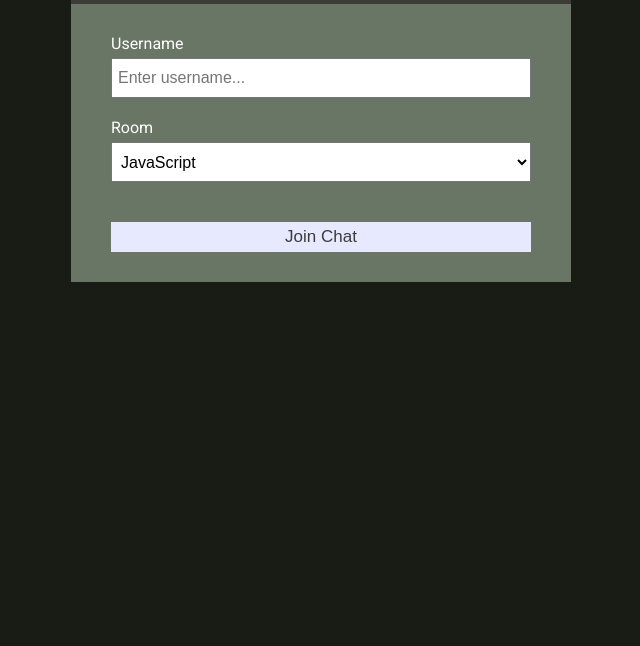
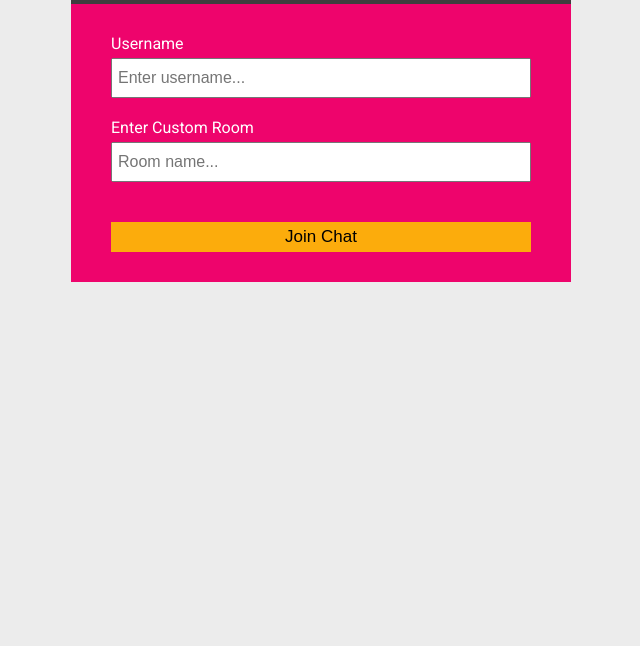
Before and after one commit to venomusblood568/Socket.io, a website: page chat/public/index.html in a window 1280 px wide. Shown: the part 154-800 px from the top of the page, without its empty margins (319-959 px from the left). Drawn offline with Linux system fonts and the light colour scheme.

Commit message:
custom room

```diff
--- a/chat/public/css/style.css
+++ b/chat/public/css/style.css
@@ -1,9 +1,9 @@
 @import url('https://fonts.googleapis.com/css?family=Roboto&display=swap');
 
 :root {
-	--dark-color-a: #3C3D37;
-	--dark-color-b: #697565;
-	--light-color: #e6e9ff;
+	--dark-color-a: #3E3E3E;
+	--dark-color-b: #EE046C;
+	--light-color: #FCAC0C;
 	--success-color: #ECDFCC;
 	--error-color: #d9534f;
 }
@@ -17,7 +17,7 @@
 body {
 	font-family: 'Roboto', sans-serif;
 	font-size: 16px;
-	background: #181C14;
+	background: #ECECEC;
 	margin: 20px;
 }
 
@@ -33,7 +33,7 @@ a {
 	cursor: pointer;
 	padding: 5px 15px;
 	background: var(--light-color);
-	color: var(--dark-color-a);
+	color: black;
 	border: 0;
 	font-size: 17px;
 }
--- a/chat/public/index.html
+++ b/chat/public/index.html
@@ -19,7 +19,7 @@
 			<h1>Chat</h1>
 		</header>
 		<main class="join-main">
-				<form action="chat.html">
+			<form id="chat-form">
 				<div class="form-control">
 					<label for="username">Username</label>
 					<input
@@ -31,19 +31,38 @@
 					/>
 				</div>
 				<div class="form-control">
-						<label for="room">Room</label>
-						<select name="room" id="room">
-							<option value="JavaScript">JavaScript</option>
-							<option value="Python">Python</option>
-							<option value="PHP">PHP</option>
-							<option value="C#">C#</option>
-							<option value="Ruby">Ruby</option>
-							<option value="Java">Java</option>
-						</select>
+					<label for="custom-room">Enter Custom Room</label>
+					<input
+						type="text"
+						name="custom-room"
+						id="custom-room"
+						placeholder="Room name..."
+						required
+					/>
 				</div>
 				<button type="submit" class="btn">Join Chat</button>
 			</form>
 		</main>
 	</div>
+
+	<script>
+		// Add event listener for form submission
+		document.getElementById('chat-form').addEventListener('submit', function (e) {
+			e.preventDefault(); // Prevent default form submission
+
+			// Get the input values
+			const username = document.getElementById('username').value.trim();
+			const room = document.getElementById('custom-room').value.trim();
+
+			// Check if the username and room fields are filled
+			if (!username || !room) {
+				alert('Please enter both username and room name.');
+				return;
+			}
+
+			// Redirect to the chat page with the chosen room name and username as query parameters
+			window.location.href = `chat.html?room=${encodeURIComponent(room)}&username=${encodeURIComponent(username)}`;
+		});
+	</script>
 </body>
 </html>
```
Lines whose indentation alone changed are shown as unchanged.
